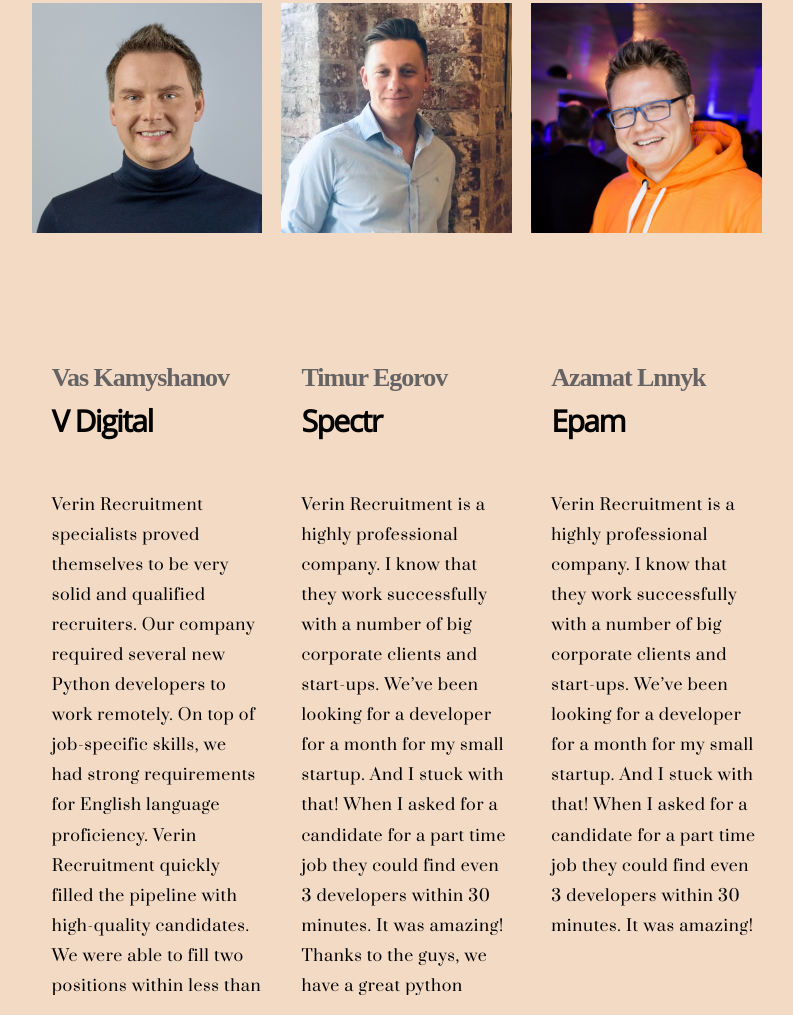
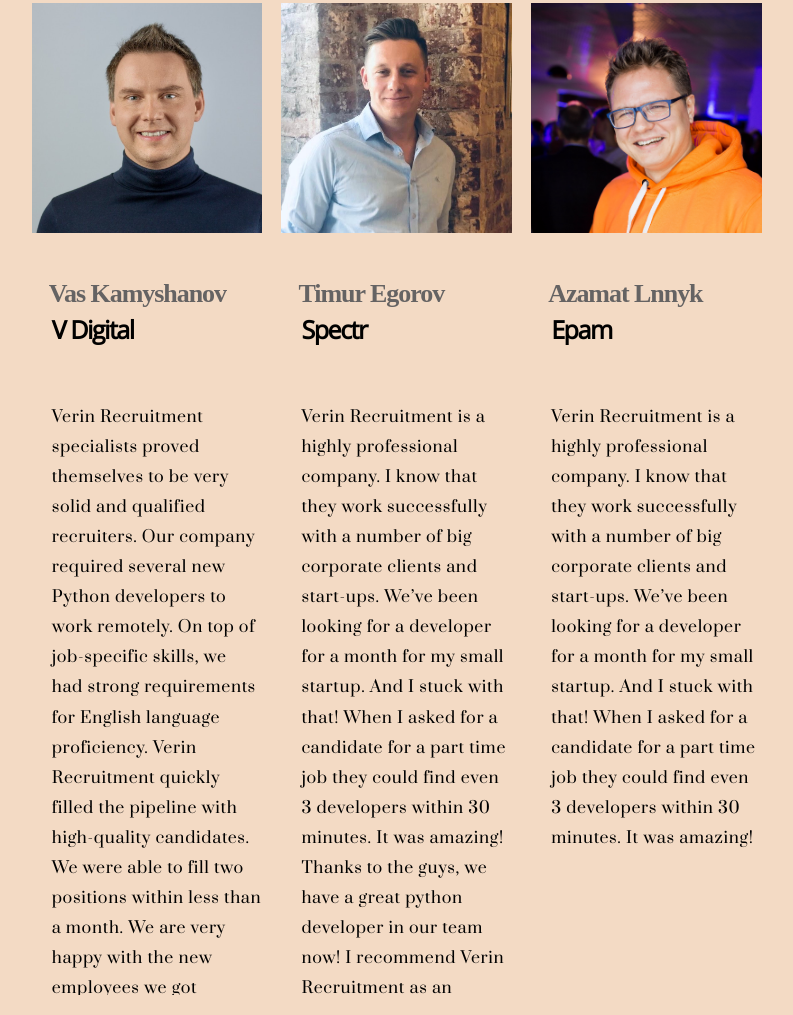
Before and after one commit to sovsianykov/OvsianykovPortfolioWeb, a plain HTML site: page index.html in a window 1280 px wide. Shown: the part 5798-6813 px from the top of the page, without its empty margins (232-1025 px from the left). Drawn offline with Linux system fonts and the light colour scheme; a web font is replaced by a local one.

Commit message:
Add files via upload

```diff
--- a/css/style.css
+++ b/css/style.css
@@ -559,18 +559,17 @@ header {
         flex-direction: column;
         margin: 1%; }
         .sectionD .mainwr .wrap .picslide h4 {
-          margin-top: 50px;
-          margin-left: 20px;
-          height: 74px;
+          margin-top: 20%;
+          margin-left: 17px;
           font-family: OpenSansb;
           font-size: 26px;
           letter-spacing: -1.04px;
           color: #656363; }
         .sectionD .mainwr .wrap .picslide h3 {
-          margin-top: -35px;
+          margin-top: 2%;
           margin-left: 20px;
           font-family: OpenSans;
-          font-size: 30px;
+          font-size: 25px;
           font-weight: bold;
           font-stretch: normal;
           font-style: normal;
@@ -593,8 +592,7 @@ header {
           text-align: left;
           color: #000000; }
         .sectionD .mainwr .wrap .picslide .picsl {
-          width: 100%;
-          height: 310px; }
+          width: 100%; }
           .sectionD .mainwr .wrap .picslide .picsl img {
             width: 100%; }
 
```
Also changed, not shown: 1 other file.
